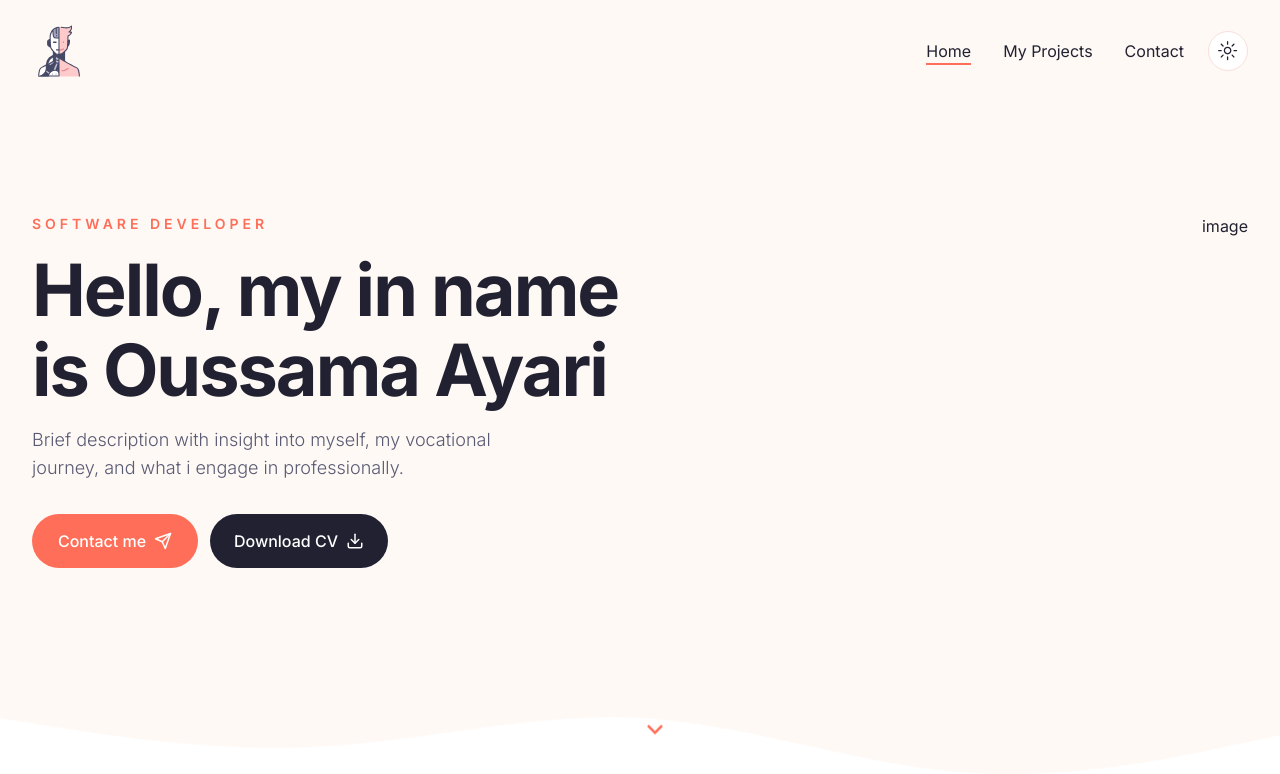
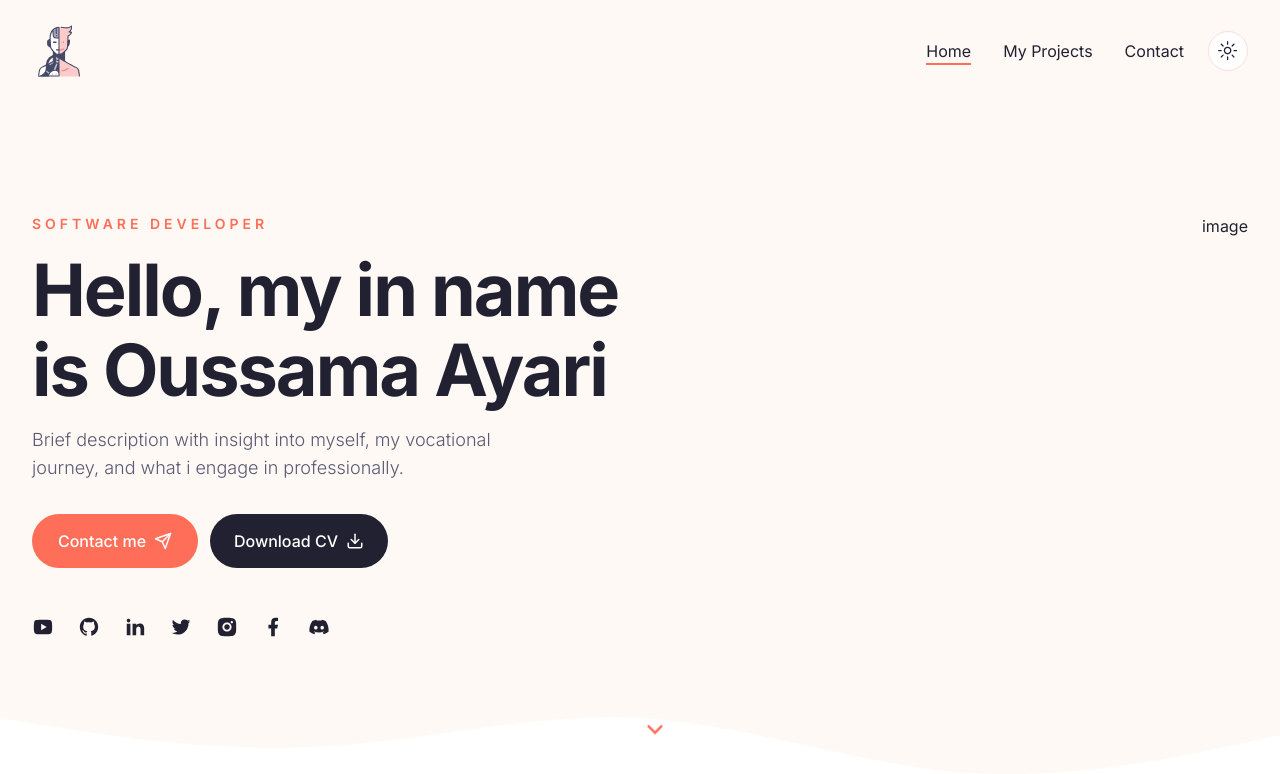
Before and after one commit to Deadlymind/Portfolio, a Next.js app: page / in a window 1280 px wide. Shown: the top 774 px of the page. Built offline with nearby package versions, Linux system fonts and the light colour scheme.

Commit message:
update socials

```diff
--- a/components/Hero.jsx
+++ b/components/Hero.jsx
@@ -41,6 +41,11 @@ const Hero = () => {
                                 <Download size={18} />
                         </Button>
                     </div>
+                    {/* socials */}
+                    <Socials
+                        containerStyles='flex gap-x-6 mx-auto xl:mx-0'
+                        iconStyles='text-foreground text-[22px] hover:text-primary transition-all'
+                    />
                 </div>
                 {/* image */}
                 <div className='hidden xl:flex relative ' >image</div>
--- a/components/Socials.jsx
+++ b/components/Socials.jsx
@@ -1,8 +1,59 @@
-import React from 'react'
+'use client'
 
-const Socials = () => {
+import {
+  RiYoutubeFill,
+  RiGithubFill,
+  RiLinkedinFill,
+  RiTwitterFill,
+  RiInstagramFill,
+  RiFacebookFill,
+  RiDiscordFill,
+}  from "react-icons/ri";
+
+import Link from "next/link";
+
+const icons = [
+  {
+    path: "https://www.youtube.com/@DeadlyMindTv",
+    name: <RiYoutubeFill />,
+  },
+  {
+    path: "https://github.com/Deadlymind",
+    name: <RiGithubFill />,
+  },
+  {
+    path: "https://www.linkedin.com/in/deadlymind/",
+    name: <RiLinkedinFill />,
+  },
+  {
+    path: "https://twitter.com/Deadlymind_Tn",
+    name: <RiTwitterFill />,
+  },
+  {
+    path: "https://www.instagram.com/oussama.deadly.x",
+    name: <RiInstagramFill />,
+  },
+  {
+    path: "https://www.facebook.com/Deadlymind.x/",
+    name: <RiFacebookFill />,
+  },
+  {
+    path: "https://discord.gg/yeJzaV88wV",
+    name: <RiDiscordFill />,
+  },
+];
+
+const Socials = ({containerStyles, iconStyles}) => {
   return (
-    <div>Socials</div>
+    <div className={`${containerStyles}`}>
+      {icons.map((icon, index) => {
+        return (
+        <Link key={index} href={icon.path} target="_blank" rel="noopener noreferrer">
+          <div className={`${iconStyles}`} >{icon.name}</div>
+        </Link>
+        );
+      })}
+    </div>
   )
 }
 
```
